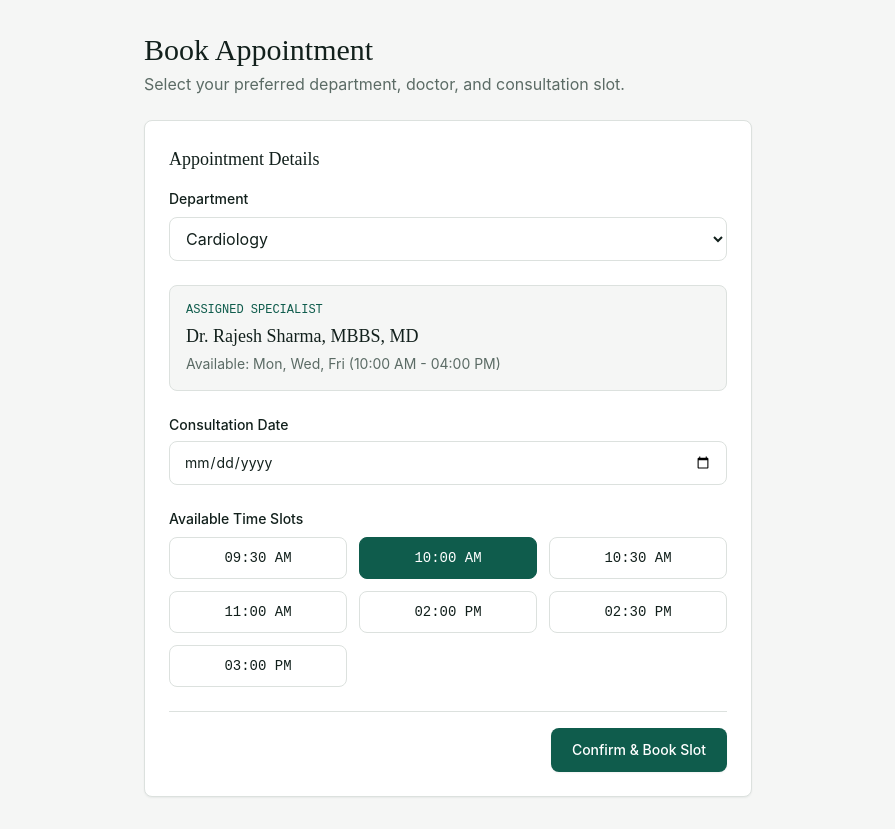
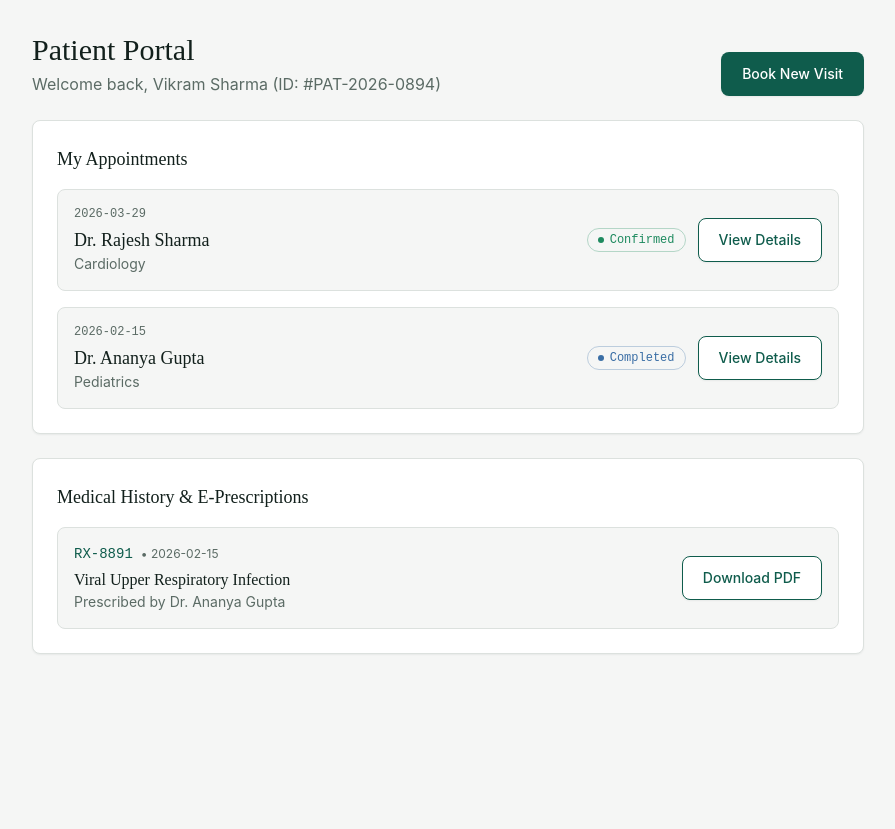
Before and after one commit to aayushmishra321/hospital-management-system_Version1, a React (Vite) app in the folder Frontend/: page / in a window 1280 px wide. Shown: the whole page, without its empty margins (192-1087 px from the left). After the commit the page ends 800 px from the top, so only its background shows below. Built offline with nearby package versions, Linux system fonts and the light colour scheme.

Commit message:
feat(patient): build patient history and appointment tracking dashboard

```diff
--- a/Frontend/src/App.tsx
+++ b/Frontend/src/App.tsx
@@ -1,9 +1,9 @@
-import { PatientBooking } from './pages/PatientBooking';
+import { PatientDashboard } from './pages/PatientDashboard';
 
 export default function App() {
   return (
     <main className="min-h-screen bg-background text-text-primary antialiased">
-      <PatientBooking />
+      <PatientDashboard />
     </main>
   );
 }
--- /dev/null
+++ b/Frontend/src/pages/PatientDashboard.tsx
@@ -0,0 +1,68 @@
+import { Card } from '../components/ui/Card';
+import { Badge } from '../components/ui/Badge';
+import { Button } from '../components/ui/Button';
+
+const mockAppointments = [
+    { id: 1, date: '2026-03-29', doctor: 'Dr. Rajesh Sharma', department: 'Cardiology', status: 'Confirmed', type: 'success' },
+    { id: 2, date: '2026-02-15', doctor: 'Dr. Ananya Gupta', department: 'Pediatrics', status: 'Completed', type: 'info' },
+];
+
+const mockPrescriptions = [
+    { id: 'RX-8891', date: '2026-02-15', doctor: 'Dr. Ananya Gupta', diagnosis: 'Viral Upper Respiratory Infection' },
+];
+
+export const PatientDashboard = () => {
+    return (
+        <div className="min-h-screen bg-background p-4 md:p-8 max-w-4xl mx-auto space-y-6">
+            {/* Patient Greeting Header */}
+            <div className="flex flex-col md:flex-row justify-between items-start md:items-end gap-4 mb-2">
+                <div>
+                    <h1 className="text-3xl font-heading text-text-primary">Patient Portal</h1>
+                    <p className="text-text-secondary font-body mt-1">
+                        Welcome back, Vikram Sharma (ID: #PAT-2026-0894)
+                    </p>
+                </div>
+                <Button variant="primary">Book New Visit</Button>
+            </div>
+
+            {/* Upcoming & Past Appointments */}
+            <Card title="My Appointments">
+                <div className="space-y-4">
+                    {mockAppointments.map((app) => (
+                        <div key={app.id} className="flex flex-col sm:flex-row justify-between items-start sm:items-center p-4 bg-background border border-border rounded-lg gap-4">
+                            <div>
+                                <p className="font-mono text-xs text-text-secondary">{app.date}</p>
+                                <h4 className="font-heading text-lg text-text-primary mt-1">{app.doctor}</h4>
+                                <p className="text-sm text-text-secondary font-body">{app.department}</p>
+                            </div>
+                            <div className="flex items-center gap-3 w-full sm:w-auto justify-between sm:justify-end">
+                                {/* @ts-ignore */}
+                                <Badge status={app.type} label={app.status} />
+                                <Button variant="secondary">View Details</Button>
+                            </div>
+                        </div>
+                    ))}
+                </div>
+            </Card>
+
+            {/* Medical History & Prescriptions */}
+            <Card title="Medical History & E-Prescriptions">
+                <div className="space-y-4">
+                    {mockPrescriptions.map((rx) => (
+                        <div key={rx.id} className="p-4 bg-background border border-border rounded-lg flex flex-col md:flex-row justify-between items-start md:items-center gap-4">
+                            <div>
+                                <div className="flex items-center gap-2">
+                                    <span className="font-mono text-sm text-primary font-medium">{rx.id}</span>
+                                    <span className="text-xs text-text-secondary">• {rx.date}</span>
+                                </div>
+                                <h4 className="font-heading text-base text-text-primary mt-1">{rx.diagnosis}</h4>
+                                <p className="text-sm text-text-secondary font-body">Prescribed by {rx.doctor}</p>
+                            </div>
+                            <Button variant="secondary">Download PDF</Button>
+                        </div>
+                    ))}
+                </div>
+            </Card>
+        </div>
+    );
+};
```
